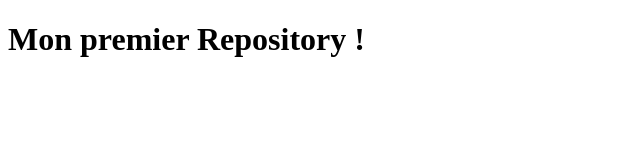
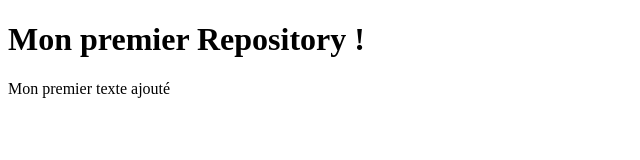
Before and after one commit to Corinnelab/cours-git, a plain HTML site: page index.html in a window 1280 px wide. Shown: the whole page, without its empty margins (0-640 px from the left). Drawn offline with Linux system fonts and the light colour scheme.

Commit message:
texte ajouté

```diff
--- a/index.html
+++ b/index.html
@@ -7,5 +7,6 @@
 </head>
 <body>
     <h1>Mon premier Repository !</h1>
+    <p>Mon premier texte ajouté</p>
 </body>
 </html>
```
